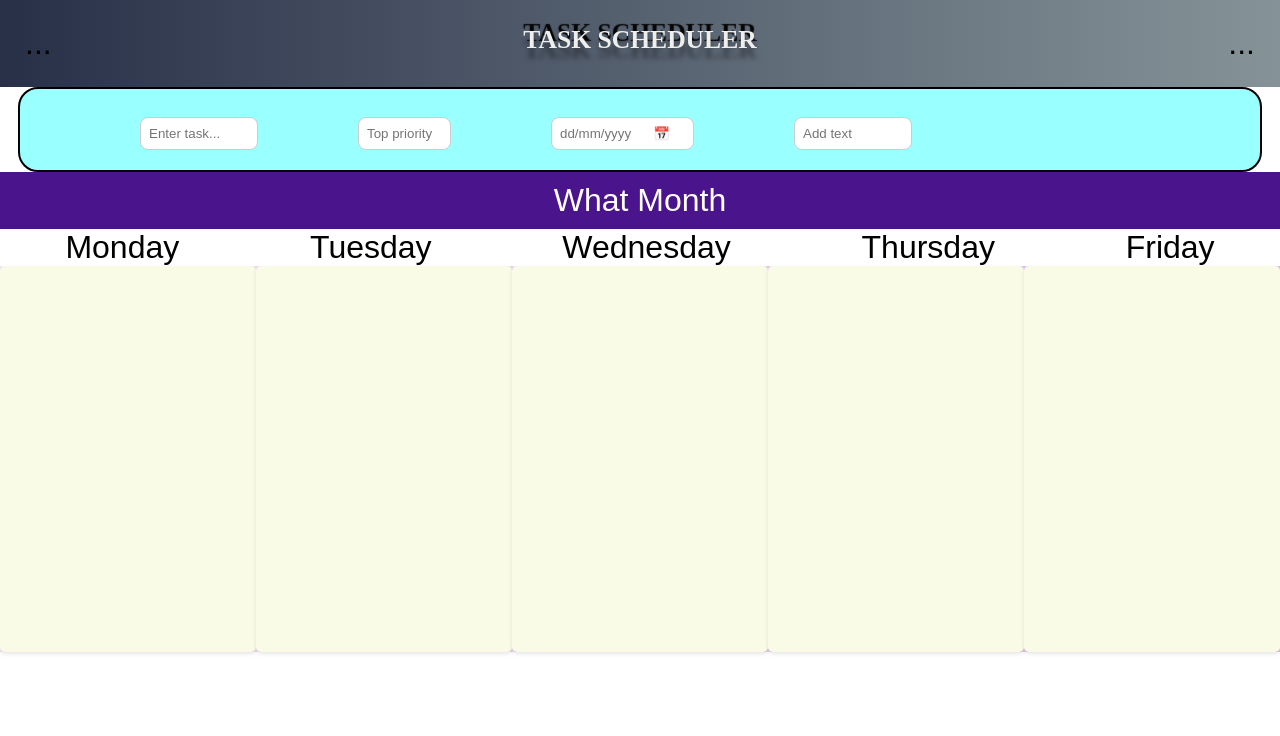
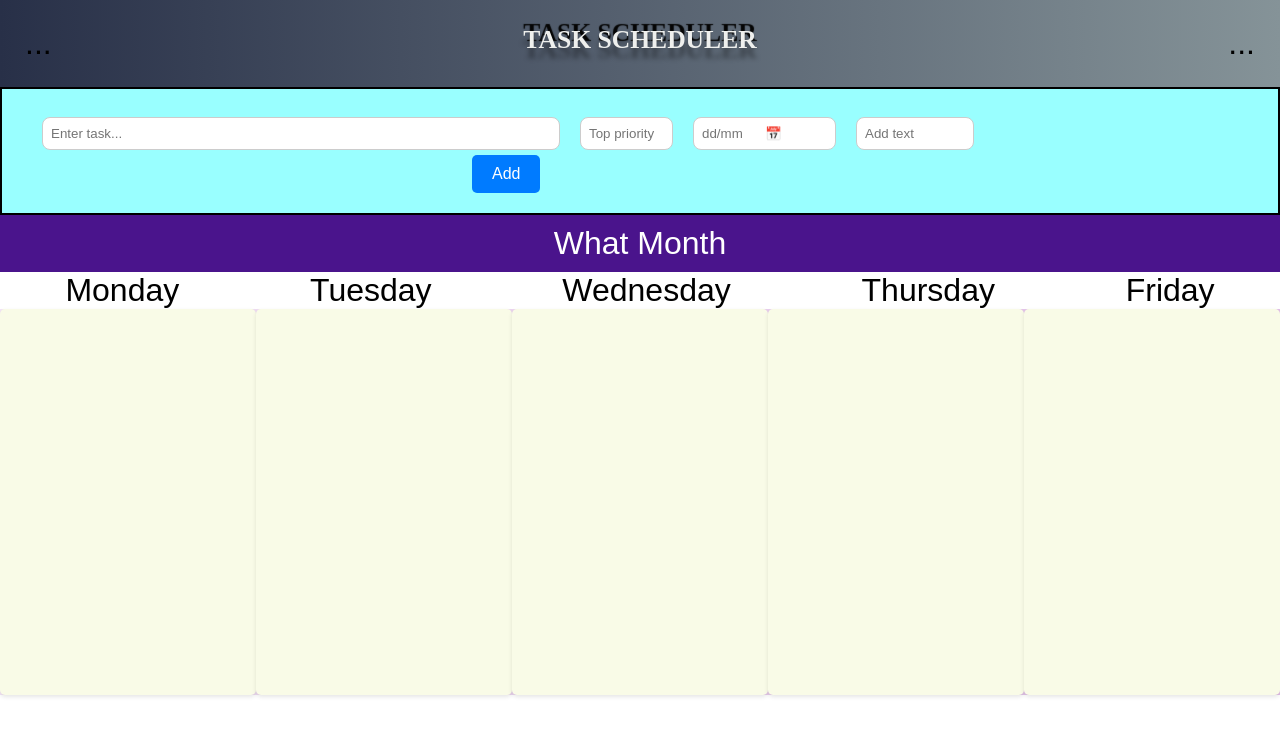
Before and after one commit to pljf/Task-Schedule, a React (Vite) app in the folder my-app/: page / in a window 1280 px wide. Shown: the top 736 px of the page. Built offline with nearby package versions, Linux system fonts and the light colour scheme.

Commit message:
fix  task-input

```diff
--- a/my-app/src/App.tsx
+++ b/my-app/src/App.tsx
@@ -20,21 +20,43 @@ function App() {
         <div style={{
           border: '2px solid #000',
           padding: '20px',
-          borderRadius: '20px',
           backgroundColor: '#99FFFF',
-          maxWidth: '1200px'  ,
-          margin: '0 auto',
-          width: 'calc(100% - 40px)'
+          maxWidth: '100%',
+          margin: '0 auto'
         }}>
 
-        <input style={{ marginRight: '100px' , marginLeft:'100px', width: '100px', borderRadius: '8px',padding: '8px', border: '1px solid #ccc'}}
+        <input style={{ marginRight: '20px' , marginLeft:'20px', width: '500px', borderRadius: '8px',padding: '8px', border: '1px solid #ccc'}}
           type="text" placeholder="Enter task..." />
-        <input style ={{marginRight: '100px', width: ' 75px', borderRadius: '8px', padding: '8px', border: '1px solid #ccc'}}
+        <input style ={{marginRight: '20px', width: ' 75px', borderRadius: '8px', padding: '8px', border: '1px solid #ccc'}}
           type="text" placeholder="Top priority"/>
-        <input style ={{marginRight: '100px', width: '125px', borderRadius: '8px', padding: '8px', border: '1px solid #ccc'}}
-          type="text" placeholder="dd/mm/yyyy      📅"/>
-        <input style ={{marginRight: '100px', width: '100px', borderRadius: '8px', padding: '8px', border: '1px solid #ccc'}}
+        <input style ={{marginRight: '20px', width: '125px', borderRadius: '8px', padding: '8px', border: '1px solid #ccc'}}
+          type="text" placeholder="dd/mm      📅"/>
+        <input style ={{marginRight: '20px', width: '100px', borderRadius: '8px', padding: '8px', border: '1px solid #ccc'}}
           type="text" placeholder="Add text"/>
+
+        <button
+          style={{
+            marginLeft: '450px',
+            padding: '10px 20px',
+            backgroundColor: '#007BFF',
+            color: '#FFF',
+            border: 'none',
+            borderRadius: '5px',
+            cursor: 'pointer',
+            fontSize: '16px',
+            transition: 'background-color 0.3s, transform 0.1s'
+          }}
+          onMouseDown={(e) => {
+            e.currentTarget.style.backgroundColor = '#0056b3';
+            e.currentTarget.style.transform = 'scale(0.95)';
+          }}
+          onMouseUp={(e) => {
+            e.currentTarget.style.backgroundColor = '#007BFF';
+            e.currentTarget.style.transform = 'scale(1)';
+          }}
+        >
+          Add
+        </button>
 
         </div>
       </section>
```
